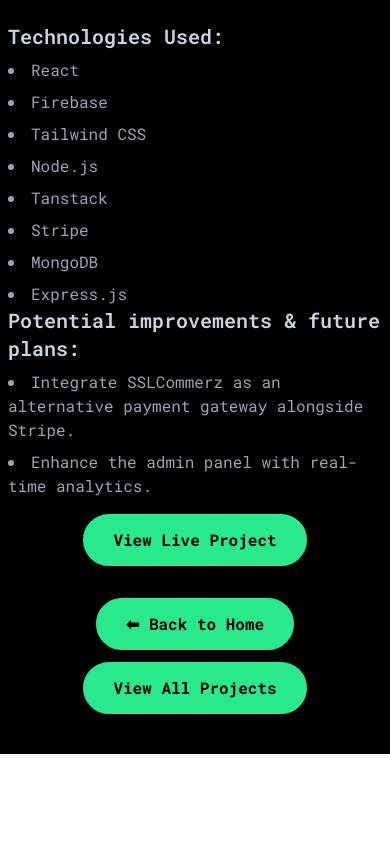
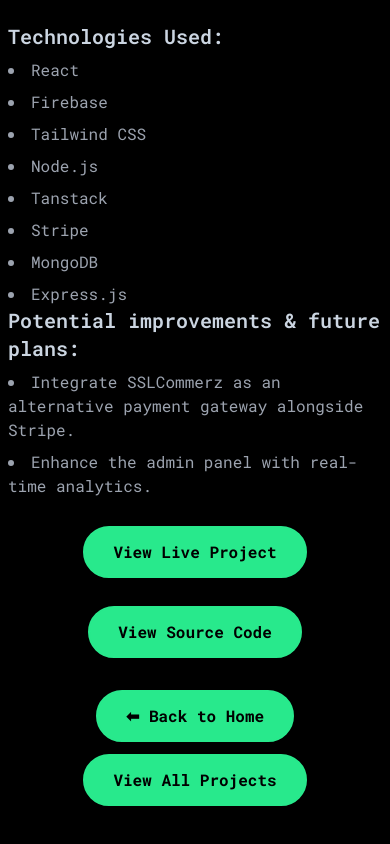
Before and after one commit to mdtanbirhosen/tanbirs-portfolio, a React (Vite) app in the folder my-portfolio-client/: page /projectDetail/01 in a window 390 px wide. Shown: the part 923-1767 px from the top of the page. Before the commit the page ends 1677 px from the top, so only its background shows below. Built offline with nearby package versions, Linux system fonts and the light colour scheme.

Commit message:
github code link added to project details page

```diff
--- a/my-portfolio-client/public/projectsData.json
+++ b/my-portfolio-client/public/projectsData.json
@@ -5,7 +5,7 @@
         "name": "Tour Nest",
         "description": "A all in one tourist management web application for different authorized users and smooth user experience.",
         "liveLink": "https://tour-nest.surge.sh/",
-        "github_code_link": "https://github.com/mdtanbirhosen/Modern-Hotel-Booking-Client",
+        "github_code_link": "https://github.com/mdtanbirhosen/tour-nest-client-side",
         "keyFeatures": [
             "Three steps Authorization for Admin, Tour-Guide, Tourist",
             "Different routes base role",
@@ -32,37 +32,8 @@
         ]
     },
     {
-        "id": "04",
+        "id": "02",
         "img": "https://i.ibb.co/Jnj2t12/Screenshot-2025-01-05-002059.png",
-        "name": "VISA NAVIGATOR",
-        "description": "A platform for navigating visa requirements and application processes for travelers worldwide.",
-        "liveLink": "https://visa-navigator.surge.sh/",
-        "github_code_link": "https://github.com/mdtanbirhosen/Visa-Navigator-Client-",
-        "keyFeatures": [
-            "Comprehensive visa requirement database",
-            "User-friendly search and filter options",
-            "Step-by-step visa application guidance",
-            "Responsive design for all devices"
-        ],
-        "challenges": [
-            "Compiling accurate visa data for multiple countries",
-            "Creating an intuitive user experience",
-            "Ensuring data privacy and security"
-        ],
-        "technologiesUsed": [
-            "React",
-            "Firebase",
-            "Node.js",
-            "Tailwind CSS"
-        ],
-        "potentialImprovements": [
-            "Implement SSLCommerz payment support for premium visa consultation services.",
-            "Develop an admin panel for managing visa data, updating country requirements, and analyzing user trends."
-        ]
-    },
-    {
-        "id": "02",
-        "img": "https://i.ibb.co/DpmDrg1/Screenshot-2025-01-05-002026.png",
         "name": "Modern Hotel",
         "description": "A responsive hotel booking platform offering seamless user experience and efficient booking management.",
         "liveLink": "https://modern-hotel-booking-platform.web.app/",
@@ -91,6 +62,36 @@
             "Develop an advanced admin panel to manage bookings, customer reviews, and revenue reports."
         ]
     },
+    {
+        "id": "04",
+        "img": "https://i.ibb.co/DpmDrg1/Screenshot-2025-01-05-002026.png",
+        "name": "VISA NAVIGATOR",
+        "description": "A platform for navigating visa requirements and application processes for travelers worldwide.",
+        "liveLink": "https://visa-navigator.surge.sh/",
+        "github_code_link": "https://github.com/mdtanbirhosen/Visa-Navigator-Client-",
+        "keyFeatures": [
+            "Comprehensive visa requirement database",
+            "User-friendly search and filter options",
+            "Step-by-step visa application guidance",
+            "Responsive design for all devices"
+        ],
+        "challenges": [
+            "Compiling accurate visa data for multiple countries",
+            "Creating an intuitive user experience",
+            "Ensuring data privacy and security"
+        ],
+        "technologiesUsed": [
+            "React",
+            "Firebase",
+            "Node.js",
+            "Tailwind CSS"
+        ],
+        "potentialImprovements": [
+            "Implement SSLCommerz payment support for premium visa consultation services.",
+            "Develop an admin panel for managing visa data, updating country requirements, and analyzing user trends."
+        ]
+    },
+
     {
         "id": "03",
         "img": "https://i.ibb.co/Sfr5nfc/Screenshot-2025-01-05-002411.png",
--- a/my-portfolio-client/src/layout/DetailsLayout/ProjectDetails/ProjectDetail.jsx
+++ b/my-portfolio-client/src/layout/DetailsLayout/ProjectDetails/ProjectDetail.jsx
@@ -1,54 +1,64 @@
-import { useEffect, useState } from 'react';
-import { Link, useParams } from 'react-router-dom';
-import Title from '../../../components/Title.jsx';
-import Button from '../../../components/Button.jsx';
+import { useEffect, useState } from "react";
+import { Link, useParams } from "react-router-dom";
+import Title from "../../../components/Title.jsx";
+import Button from "../../../components/Button.jsx";
 
 const ProjectDetail = () => {
   const params = useParams();
-    const [project, setProject] = useState('');
+  const [project, setProject] = useState("");
 
   useEffect(() => {
-        fetch('/projectsData.json') // Ensure the file is in the public folder
-            .then(res => {
+    fetch("/projectsData.json") // Ensure the file is in the public folder
+      .then((res) => {
         if (!res.ok) {
-                    throw new Error('Network response was not ok');
+          throw new Error("Network response was not ok");
         }
         return res.json();
       })
-            .then(data => {
-                const filter = data.filter(item => item.id === params.id);
+      .then((data) => {
+        const filter = data.filter((item) => item.id === params.id);
         setProject(filter[0]);
       })
-            .catch(error => console.error('Error fetching data:', error));
+      .catch((error) => console.error("Error fetching data:", error));
   }, [params.id]);
 
-    const { name, img, description, liveLink, keyFeatures, challenges, technologiesUsed, potentialImprovements } = project;
+  const {
+    name,
+    img,
+    description,
+    liveLink,
+    keyFeatures,
+    challenges,
+    technologiesUsed,
+    potentialImprovements,
+    github_code_link,
+  } = project;
 
   return (
-        <div className='min-h-screen px-2 max-w-screen-2xl mx-auto pb-10'>
+    <div className="min-h-screen px-2 max-w-screen-2xl mx-auto pb-10">
       <Title title={`Details of ${name}`} />
 
-            <div className='grid md:grid-cols-2 gap-6 mt-6'>
+      <div className="grid md:grid-cols-2 gap-6 mt-6">
         {/* Image Section with Darkness Overlay */}
-                <div className='relative w-full'>
+        <div className="relative w-full">
           <img
             src={img}
-                        className='object-cover h-full w-full rounded-2xl'
+            className="object-cover h-full w-full rounded-2xl"
             alt={name}
           />
-                    <div className='absolute inset-0 bg-black bg-opacity-50 rounded-2xl'></div>
+          <div className="absolute inset-0 bg-black bg-opacity-50 rounded-2xl"></div>
         </div>
 
         {/* Details Section */}
-                <div className='flex flex-col justify-center'>
-                    <h2 className='text-2xl font-bold mb-4'>{name}</h2>
-                    <p className='text-gray-400 mb-6'>{description}</p>
+        <div className="flex flex-col justify-center">
+          <h2 className="text-2xl font-bold mb-4">{name}</h2>
+          <p className="text-gray-400 mb-6">{description}</p>
           {keyFeatures && (
-                        <div className='mb-6'>
-                            <h3 className='text-xl font-semibold mb-2'>Key Features:</h3>
-                            <ul className='list-disc list-inside space-y-2'>
+            <div className="mb-6">
+              <h3 className="text-xl font-semibold mb-2">Key Features:</h3>
+              <ul className="list-disc list-inside space-y-2">
                 {keyFeatures.map((feature, index) => (
-                                    <li key={index} className='text-gray-400'>
+                  <li key={index} className="text-gray-400">
                     {feature}
                   </li>
                 ))}
@@ -56,11 +66,11 @@
             </div>
           )}
           {challenges && (
-                        <div className='mb-6'>
-                            <h3 className='text-xl font-semibold mb-2'>Challenges:</h3>
-                            <ul className='list-disc list-inside space-y-2'>
+            <div className="mb-6">
+              <h3 className="text-xl font-semibold mb-2">Challenges:</h3>
+              <ul className="list-disc list-inside space-y-2">
                 {challenges.map((challenge, index) => (
-                                    <li key={index} className='text-gray-400'>
+                  <li key={index} className="text-gray-400">
                     {challenge}
                   </li>
                 ))}
@@ -69,10 +79,10 @@
           )}
           {technologiesUsed && (
             <div>
-                            <h3 className='text-xl font-semibold mb-2'>Technologies Used:</h3>
-                            <ul className='list-disc list-inside space-y-2'>
+              <h3 className="text-xl font-semibold mb-2">Technologies Used:</h3>
+              <ul className="list-disc list-inside space-y-2">
                 {technologiesUsed.map((tech, index) => (
-                                    <li key={index} className='text-gray-400'>
+                  <li key={index} className="text-gray-400">
                     {tech}
                   </li>
                 ))}
@@ -81,34 +91,50 @@
           )}
           {potentialImprovements && (
             <div>
-                            <h3 className='text-xl font-semibold mb-2'>Potential improvements & future plans:</h3>
-                            <ul className='list-disc list-inside space-y-2'>
+              <h3 className="text-xl font-semibold mb-2">
+                Potential improvements & future plans:
+              </h3>
+              <ul className="list-disc list-inside space-y-2">
                 {potentialImprovements.map((tech, index) => (
-                                    <li key={index} className='text-gray-400'>
+                  <li key={index} className="text-gray-400">
                     {tech}
                   </li>
                 ))}
               </ul>
             </div>
           )}
+          <div className="flex flex-col md:flex-row  items-center justify-center pt-3 gap-3">
             {liveLink && (
               <a
                 href={liveLink}
-                            target='_blank'
-                            rel='noopener noreferrer'
-                            className='mt-4 flex  justify-center md:justify-start'
-
+                target="_blank"
+                rel="noopener noreferrer"
+                className="mt-4 flex  justify-center md:justify-start"
               >
-                                <Button text='View Live Project'></Button>
-
+                <Button text="View Live Project"></Button>
+              </a>
+            )}
+            {github_code_link && (
+              <a
+                href={github_code_link}
+                target="_blank"
+                rel="noopener noreferrer"
+                className="mt-4 flex  justify-center md:justify-start"
+              >
+                <Button text="View Source Code"></Button>
               </a>
             )}
           </div>
         </div>
-            <div className='mt-5 flex flex-col md:flex-row  items-center justify-center pt-3 gap-3'>
-            <Link to={'/'}><Button text={`⬅ Back to Home`}/></Link>
+      </div>
+      <div className="mt-5 flex flex-col md:flex-row  items-center justify-center pt-3 gap-3">
+        <Link to={"/"}>
+          <Button text={`⬅ Back to Home`} />
+        </Link>
         {/* TODO: under construction */}
-            <Link to={'/'}><Button text={`View All Projects`}/></Link>
+        <Link to={"/"}>
+          <Button text={`View All Projects`} />
+        </Link>
       </div>
     </div>
   );
```
Lines whose indentation alone changed are shown as unchanged.
